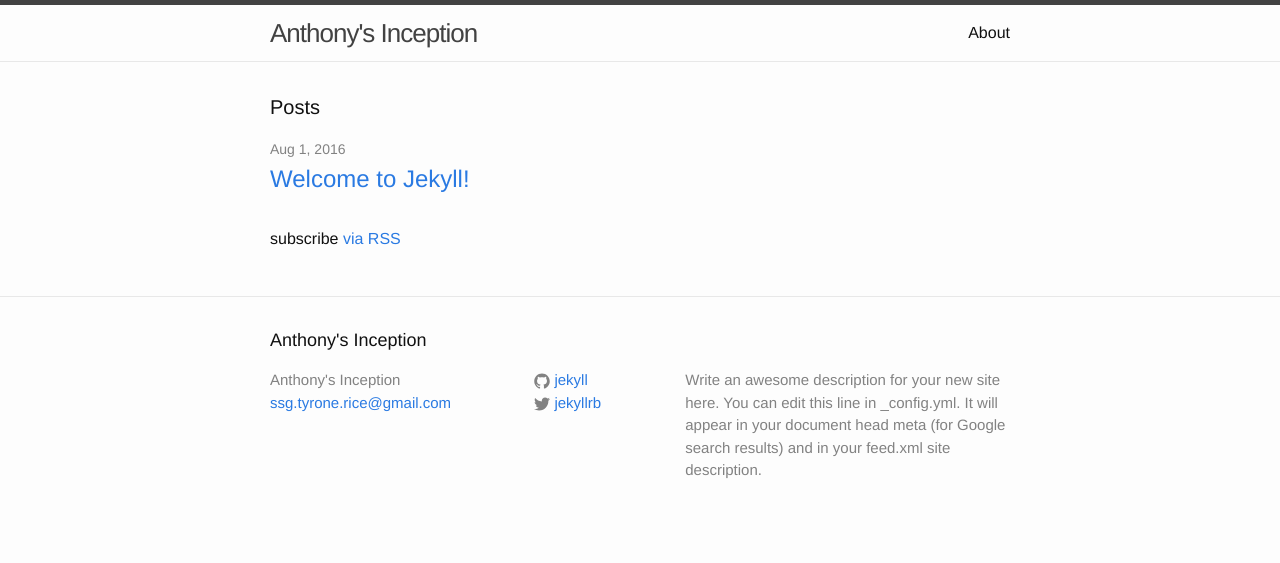
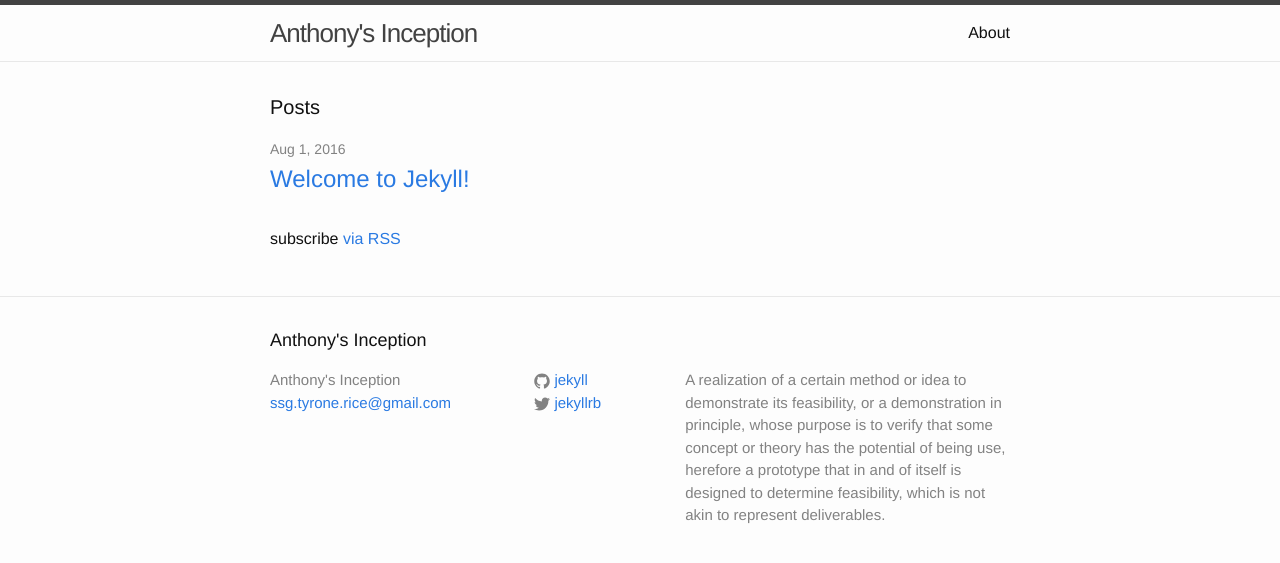
Before and after one commit to anthony1801/anthony1801.github.io, a Jekyll site: the page built from index.html, in a window 1280 px wide. Shown: the top 563 px of the page. Built offline with Jekyll 4.4.1, drawn with Linux system fonts in a browser that asks for light colours.

Commit message:
Update _config.yml

```diff
--- a/_config.yml
+++ b/_config.yml
@@ -9,9 +9,10 @@
 title: Anthony's Inception
 email: ssg.tyrone.rice@gmail.com
 description: > # this means to ignore newlines until "baseurl:"
-  Write an awesome description for your new site here. You can edit this
-  line in _config.yml. It will appear in your document head meta (for
-  Google search results) and in your feed.xml site description.
+  A realization of a certain method or idea to
+  demonstrate its feasibility, or a demonstration in principle, whose purpose
+  is to verify that some concept or theory has the potential of being use, herefore
+  a prototype that in and of itself is designed to determine feasibility, which is not akin to represent deliverables.
 baseurl: "" # the subpath of your site, e.g. /blog
 url: "http://yourdomain.com" # the base hostname & protocol for your site
 twitter_username: jekyllrb
```
